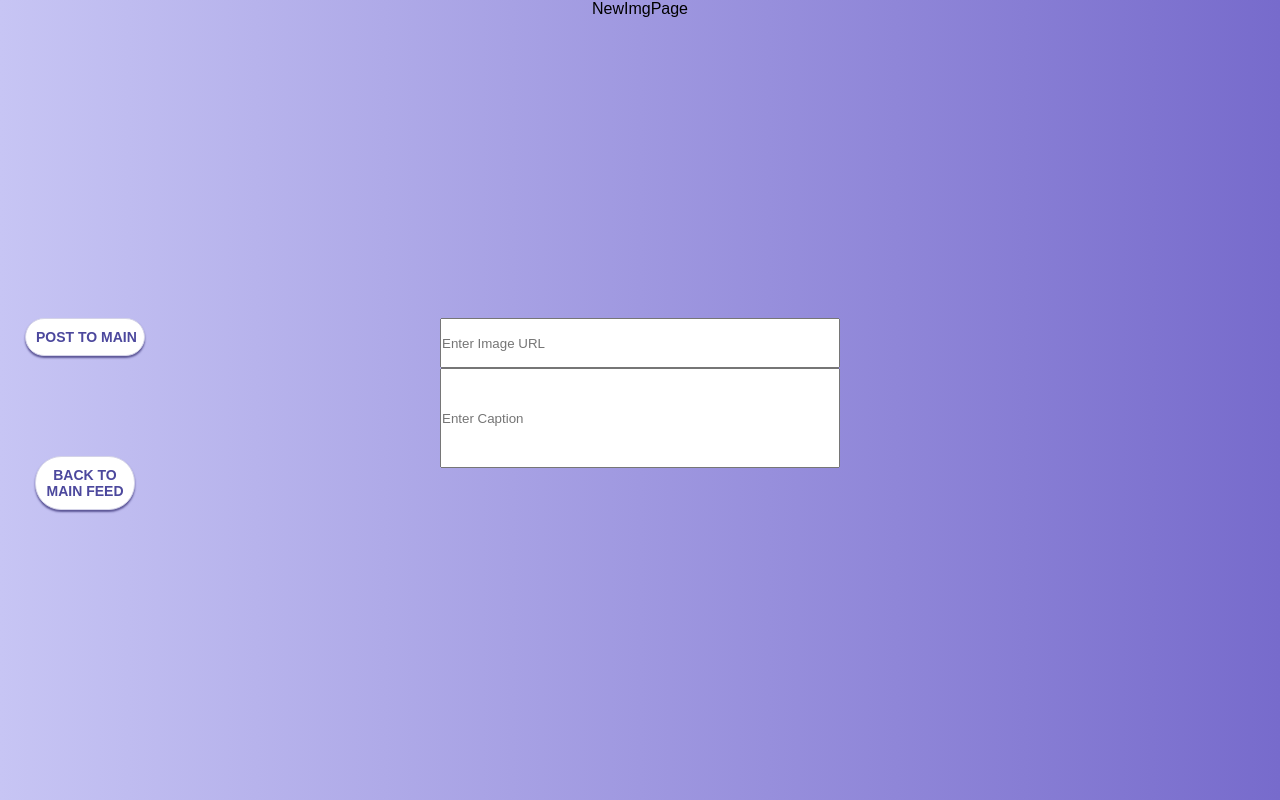
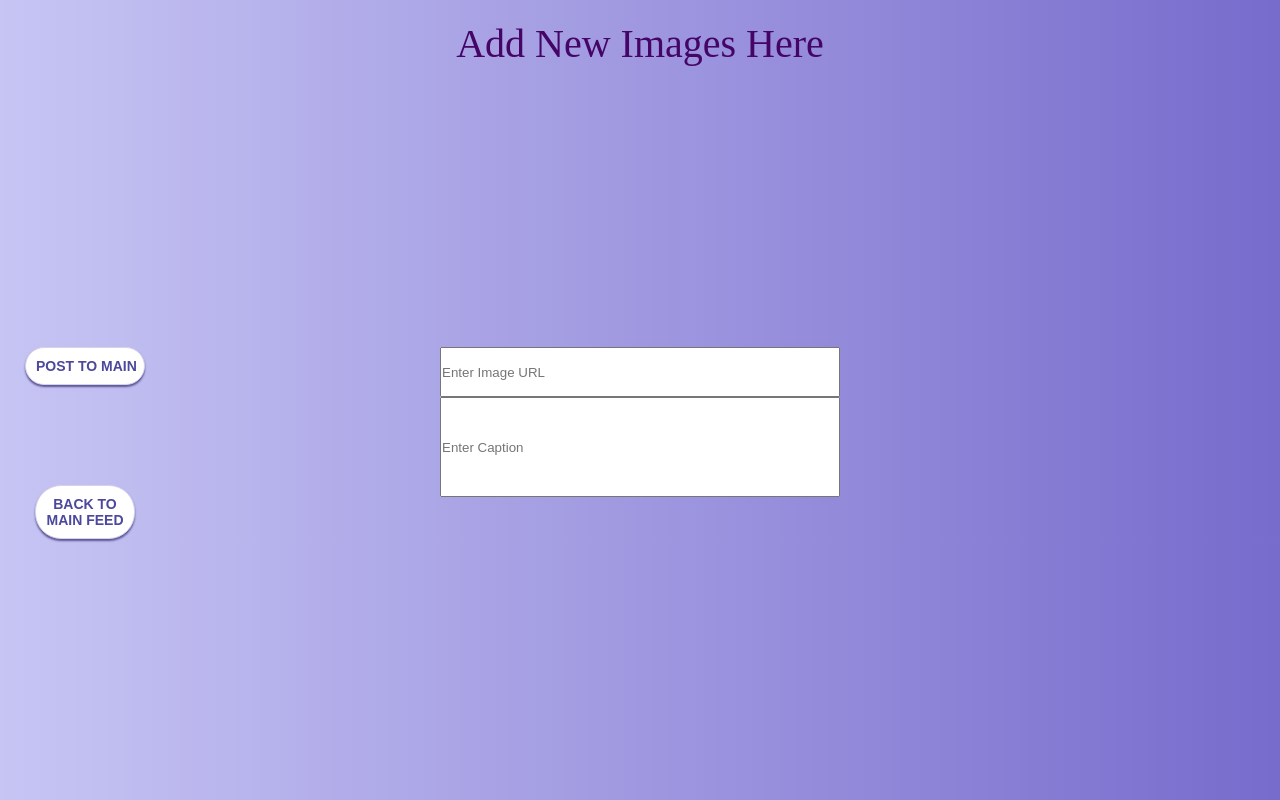
Before and after one commit to zinakalu/Phase2-Project, a React (Create React App) app: page /add-pictures in a window 1280 px wide. Built offline with nearby package versions, Linux system fonts and the light colour scheme; a web font is replaced by a local one.

Commit message:
last touches

```diff
--- a/db.json
+++ b/db.json
@@ -692,10 +692,6 @@
         {
           "user": "zina_kalu",
           "comment": "Where'd you take this picture?"
-        },
-        {
-          "user": "logged_in_user",
-          "comment": "The GOAT!"
         }
       ]
     },
@@ -714,10 +710,6 @@
         {
           "user": "reefhall",
           "comment": "Lets go!"
-        },
-        {
-          "user": "logged_in_user",
-          "comment": "Ayy!!"
         }
       ]
     },
--- a/src/components/App.css
+++ b/src/components/App.css
@@ -234,6 +234,7 @@ border-radius: 60%;
 
 .houseIcon:hover{
   cursor: pointer;
+  opacity: 0.4;
 }
 
 .userNameSearch{
@@ -319,10 +320,14 @@ color: red;
   right: 200px;
 }
 
-.main__feed p{
+.main__feed p, .addImg{
 font-size: 2.5em;
  position: relative;
 top: 20px;
 font-family: 'Alkatra', cursive;
 color: rgb(69, 5, 103)
 }
+
+.follow:hover{
+  cursor: pointer;
+}
--- a/src/components/NewImgPage.js
+++ b/src/components/NewImgPage.js
@@ -17,7 +17,8 @@ function NewImgPage({posts, setPosts, username}) {
       }
 
   return (
-    <div>NewImgPage
+    <div>
+      <p class="addImg">Add New Images Here</p>
 
         <AddNewImgForm username = {username} addNewImg={addNewImg}/>
 
--- a/src/components/Posts.css
+++ b/src/components/Posts.css
@@ -37,7 +37,10 @@
     position: relative;
     top: 50px;
     border-radius: 5px;
+    animation: slideinfromleft 1s ease-in-out;
 }
+
+
 
 .posts_likes{
     text-align: left;
@@ -71,3 +74,15 @@
 .posts_img{
     height: 280px;
 }
+
+
+
+@keyframes slideinfromleft{
+    0%{
+      transform:translateX(-100%);
+    }
+
+    100%{
+      transform:translateX(0);
+    }
+  }
--- a/src/components/Posts.js
+++ b/src/components/Posts.js
@@ -62,7 +62,8 @@ function handleSave(e){
   }
 
   return (
-    <div className = "posts">
+    <div className="posts-container">
+      <div className = "posts">
         {/* header -> avatar + user */}
         <div className='posts_header'>
             <Avatar
@@ -87,6 +88,7 @@ function handleSave(e){
             <input className = "posts_comment_input" placeholder = "Add Comment..." value = {comment} onChange = {handleChange}></input>
         </form>
     </div>
+    </div>
   )
 }
 
--- a/src/components/Profilepage.js
+++ b/src/components/Profilepage.js
@@ -37,6 +37,8 @@ function Profilepage({username}) {
   }
 
 
+
+
   const filteredProfilePost = profilePosts.filter(post => post.username === user.username)
 
 
@@ -52,6 +54,7 @@ function Profilepage({username}) {
 
     setProfile(updatedPosts)
   }
+
 
   const profilePostsList = filteredProfilePost.map(post => {
     return <Posts username = {username} addComment={onAddLike} addLike = {onAddLike} key ={post.id} post={post}/>
```
